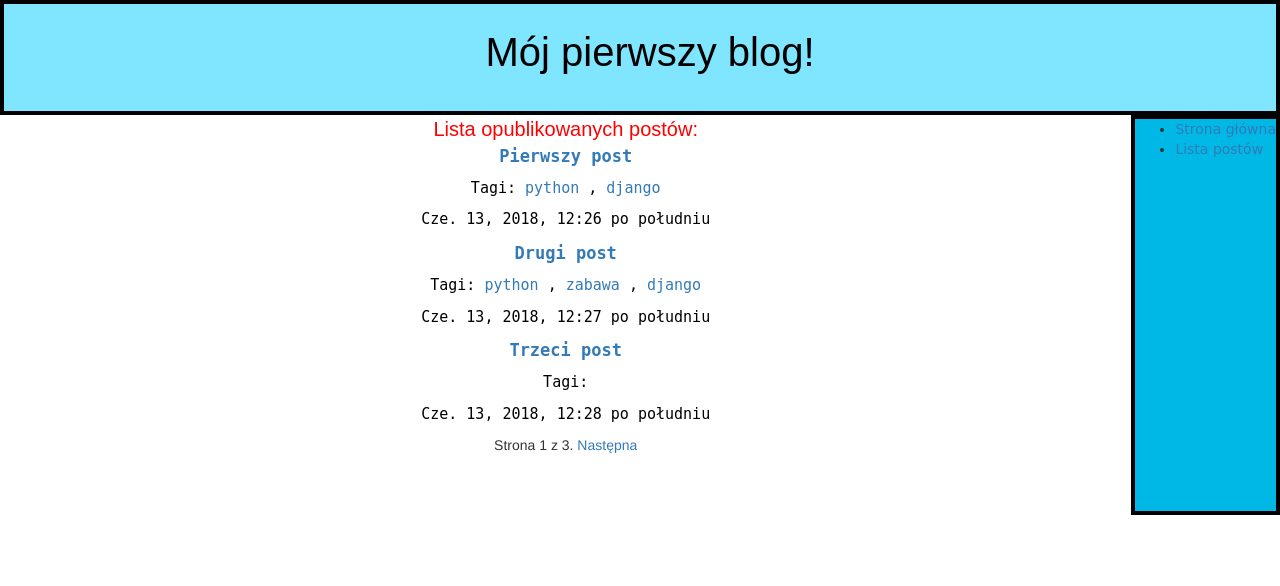
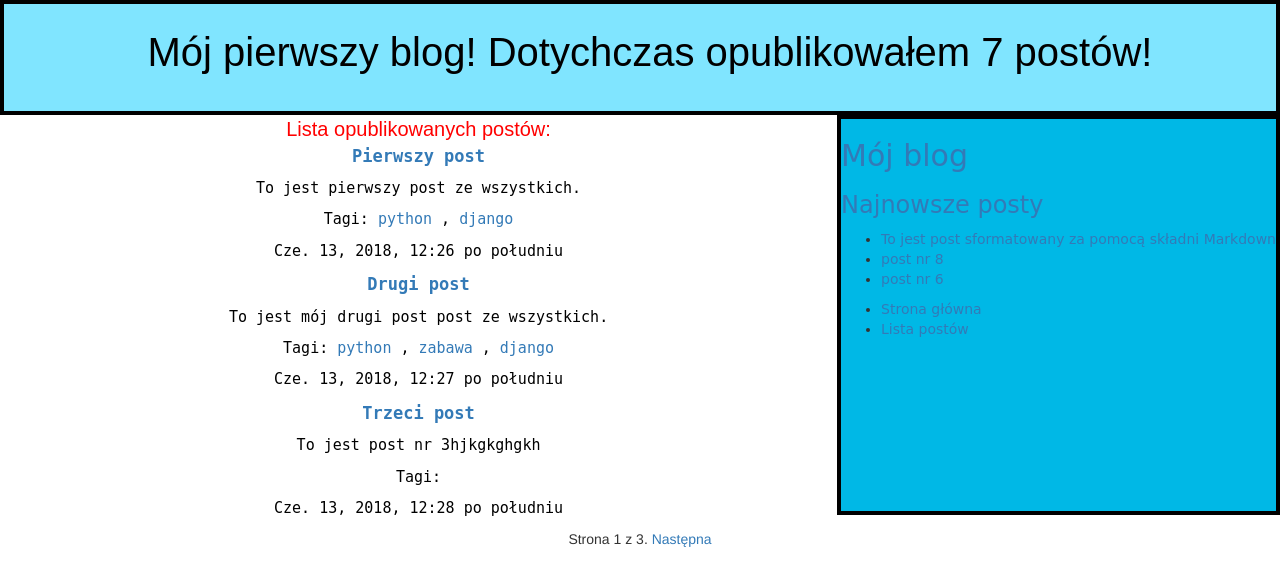
Before and after one commit to AlmightyFist/MY_own_blog, a Django app: page /post_list/ in a window 1280 px wide. Shown: the top 586 px of the page. Run offline with Django 3.2, Linux system fonts and the light colour scheme; data comes from the database, SQL or seed files in the repository; both versions use the stored data as it was after the commit; parts of the project's set-up code (start-up, migrations or seed data) failed here and were passed over; some libraries are stand-ins or nearby versions.

Commit message:
Custom HTML tags added to application

```diff
--- a/mysite/blog/templates/blog/base.html
+++ b/mysite/blog/templates/blog/base.html
@@ -1,5 +1,6 @@
 <! DOCTYPE html>
 {% load staticfiles %}
+{% load blog_tags %}
 <html>
   <head>
       <link rel="stylesheet" href="//maxcdn.bootstrapcdn.com/bootstrap/3.2.0/css/bootstrap.min.css">
@@ -10,17 +11,21 @@
 
   <body>
     <div class="header">
-      <p><a href="{% url 'main_site' %}">Mój pierwszy blog!<a/></p>
+      <p><a href="{% url 'main_site' %}">Mój pierwszy blog! Dotychczas opublikowałem {% total_posts %} postów!<a/></p>
      {% if user.is_authenticated %}
       <p><a href="{% url 'post_new' %}" class = "top-menu"><span class="glyphicon glyphicon-plus"></span></a>
      {% endif %}
     </div>
     <div id ="sidebar">
       {% block sidebar %}
+        <h2>Mój blog</h2>
+        <h3>Najnowsze posty</h3>
+        {% show_latest_posts 3 %}
       <ul>
         <li><a href="{% url 'main_site' %}">Strona główna</a></li>
         <li><a href="{% url 'post_list' %}">Lista postów</a></li>
       </ul>
+
       {% endblock %}
     </div>
 
--- /dev/null
+++ b/mysite/blog/templates/blog/latest_posts.html
@@ -0,0 +1,7 @@
+<ul>
+  {% for post in latest_posts %}
+    <li>
+        <a href="{% url 'post_detail' pk=post.pk %}">{{ post.title }}</a>
+    </li>
+  {% endfor %}
+</ul>
--- a/mysite/blog/templates/blog/post_detail.html
+++ b/mysite/blog/templates/blog/post_detail.html
@@ -1,11 +1,13 @@
 {% extends "blog/base.html" %}
 {% block content %}
+{% load blog_tags %}
+
  {% if user.is_authenticated %}
   <p> <a class="btn btn-default" href="{% url 'post_edit' pk=post.pk %}"><span class="glyphicon glyphicon-pencil"></span></a></p>
  {% endif %}
   <p> <h1 class="post_title"> {{post.title}}</h1></p>
   <p class="tags">Tagi: {{ post.tags.all|join:", "}}</p>
-  <p> <h5 class="post_text"> {{post.body_text|linebreaksbr}}</h5> </p>
+  <p> <h5 class="post_text"> {{ post.body_text|markdown }}</h5> </p>
   <p>
     <a href="{% url 'post_share'  post.id %}">Udostępnij post</a>
   </p>
--- a/mysite/blog/templates/blog/post_list.html
+++ b/mysite/blog/templates/blog/post_list.html
@@ -1,5 +1,6 @@
 
 {% extends "blog/base.html" %}
+{% load blog_tags %}
 
 {% block content %}
     <div class="content_header">Lista opublikowanych postów:</div>
@@ -9,6 +10,7 @@
     {% for post in posts %}
     <div class="posts">
       <p id="title"><a href="{% url 'post_detail' pk=post.pk %}">{{post.title}}</a></p>
+      {{ post.body_text|markdown|truncatewords_html:30 }}
       <p class="tags">
         Tagi:
         {% for tag in post.tags.all %}
--- /dev/null
+++ b/mysite/blog/templatetags/blog_tags.py
@@ -0,0 +1,19 @@
+from django import template
+from django.utils.safestring import mark_safe
+import markdown
+
+register = template.Library()
+
+from ..models import Post
+@register.simple_tag
+def total_posts():
+    return Post.objects.filter(status='published').count()
+
+@register.inclusion_tag('blog/latest_posts.html') #wraz ze zwróconymi wartosciami wygenerowany ma zostaćszablon latest_posts.html
+def show_latest_posts(count=5): #parametr count możemy być zmieniany podczas wywoływania szablonu
+    latest_posts = Post.objects.filter(status='published').order_by('-publish')[:count]
+    return {'latest_posts':latest_posts} #funkcja zwraca słownik zmiennych zamiast zwykłej wartości
+
+@register.filter(name='markdown') #customowy fiiltr tekstu w HTMLu
+def markdown_format(text):
+    return mark_safe(markdown.markdown(text))
```
Also changed, not shown: mysite/blog/templatetags/__init__.py (added), mysite/db.sqlite3.
